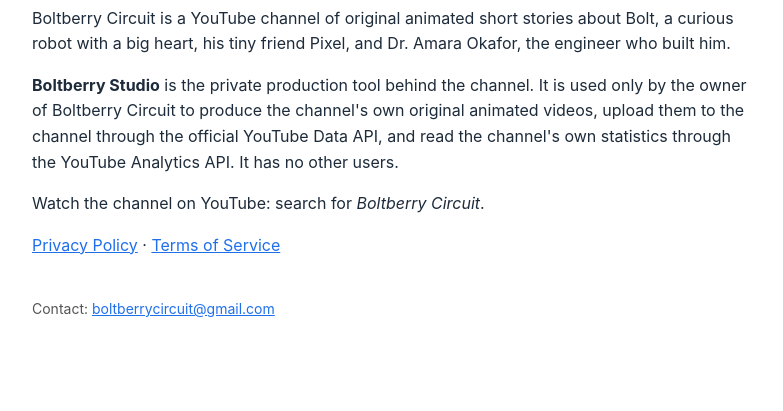
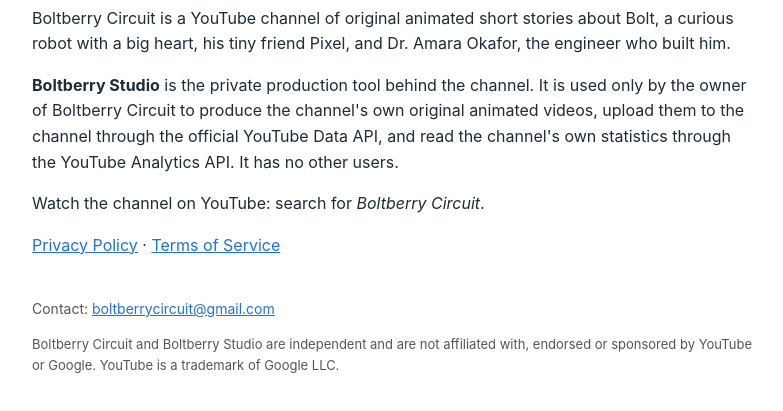
Before and after one commit to ar3hma786/ar3hma786.github.io, a plain HTML site: page index.html in a window 1280 px wide. Shown: the part 107-518 px from the top of the page, without its empty margins (248-1031 px from the left). Drawn offline with Linux system fonts and the light colour scheme.

Commit message:
Add files via upload

```diff
--- a/index.html
+++ b/index.html
@@ -21,5 +21,6 @@
   <p>Watch the channel on YouTube: search for <em>Boltberry Circuit</em>.</p>
   <p><a href="privacy.html">Privacy Policy</a> · <a href="terms.html">Terms of Service</a></p>
   <footer>Contact: <a href="mailto:boltberrycircuit@gmail.com">boltberrycircuit@gmail.com</a></footer>
+  <p style="font-size:13px;color:#555">Boltberry Circuit and Boltberry Studio are independent and are not affiliated with, endorsed or sponsored by YouTube or Google. YouTube is a trademark of Google LLC.</p>
 </body>
 </html>
```
Also changed, not shown: privacy.html (+1 -0 lines), terms.html (+1 -0 lines).
